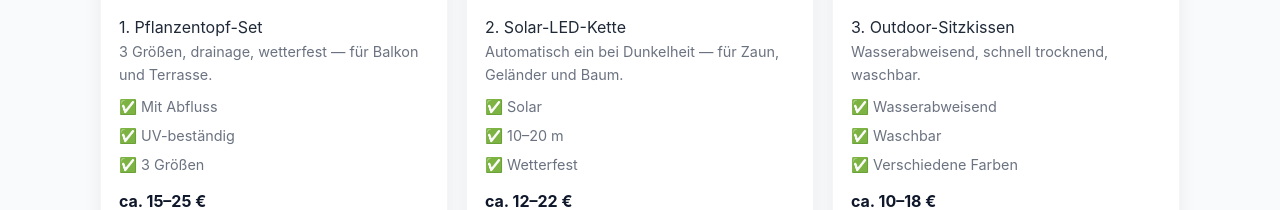
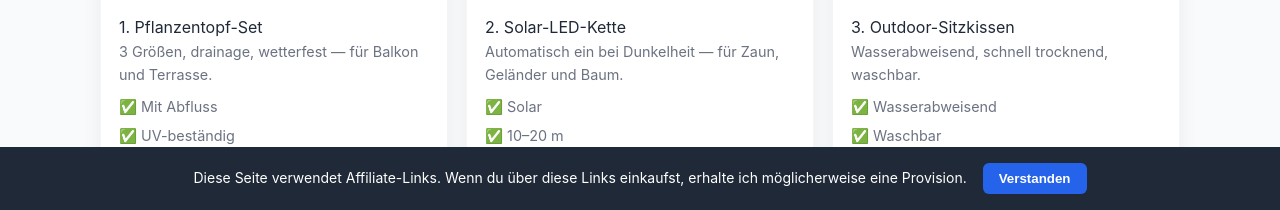
Before and after one commit to balu17051/andreasstehmann-balkon-garten, a plain HTML site: page index.html in a window 1280 px wide. Shown: the part 590-800 px from the top of the page. Drawn offline with Linux system fonts and the light colour scheme.

Commit message:
Add cookie banner

```diff
--- a/index.html
+++ b/index.html
@@ -195,6 +195,14 @@
 </div>
 </main>
     <footer>© 2024 Wohn-Fieber — Getestet & empfohlen.</footer>
+
+<div id="cookie-banner" style="position:fixed;bottom:0;left:0;right:0;background:#1f2937;color:#fff;padding:16px;text-align:center;font-size:14px;z-index:9999;display:none;">
+  Diese Seite verwendet Affiliate-Links. Wenn du über diese Links einkaufst, erhalte ich möglicherweise eine Provision.
+  <button onclick="document.getElementById('cookie-banner').style.display='none'" style="margin-left:12px;padding:8px 16px;background:#2563eb;color:#fff;border:none;border-radius:6px;cursor:pointer;font-weight:600;">Verstanden</button>
+</div>
+<script>
+(function(){var c=document.getElementById('cookie-banner');if(c){c.style.display='block';}})();
+</script>
 </body>
 </html>
 
```
